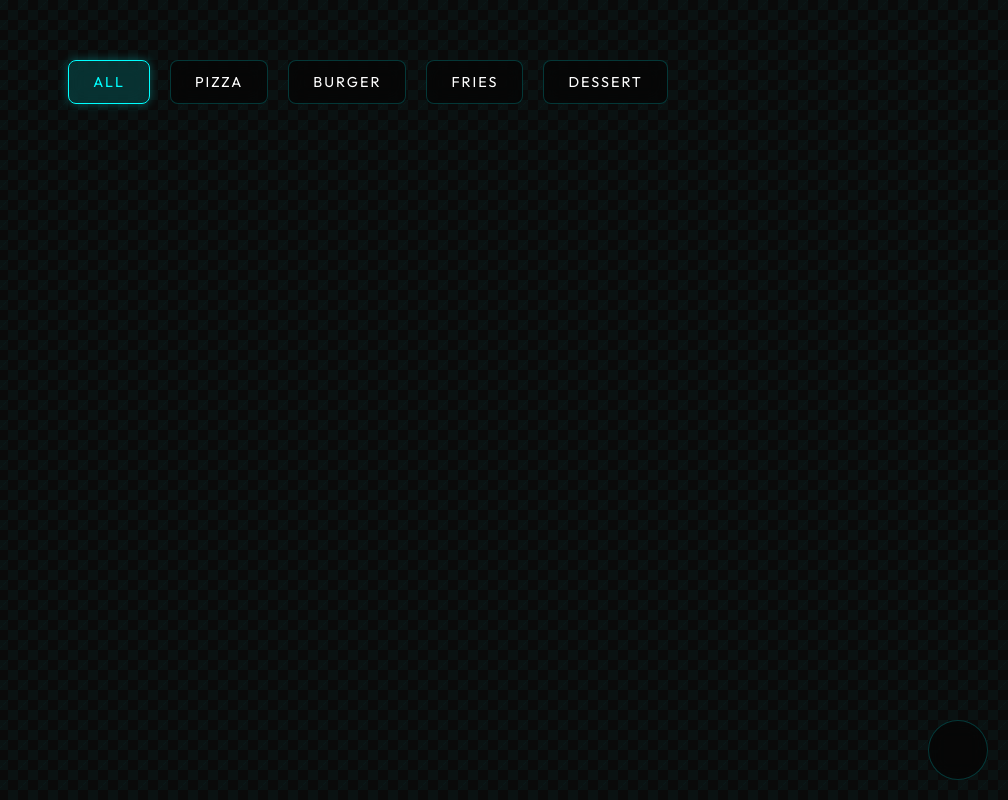
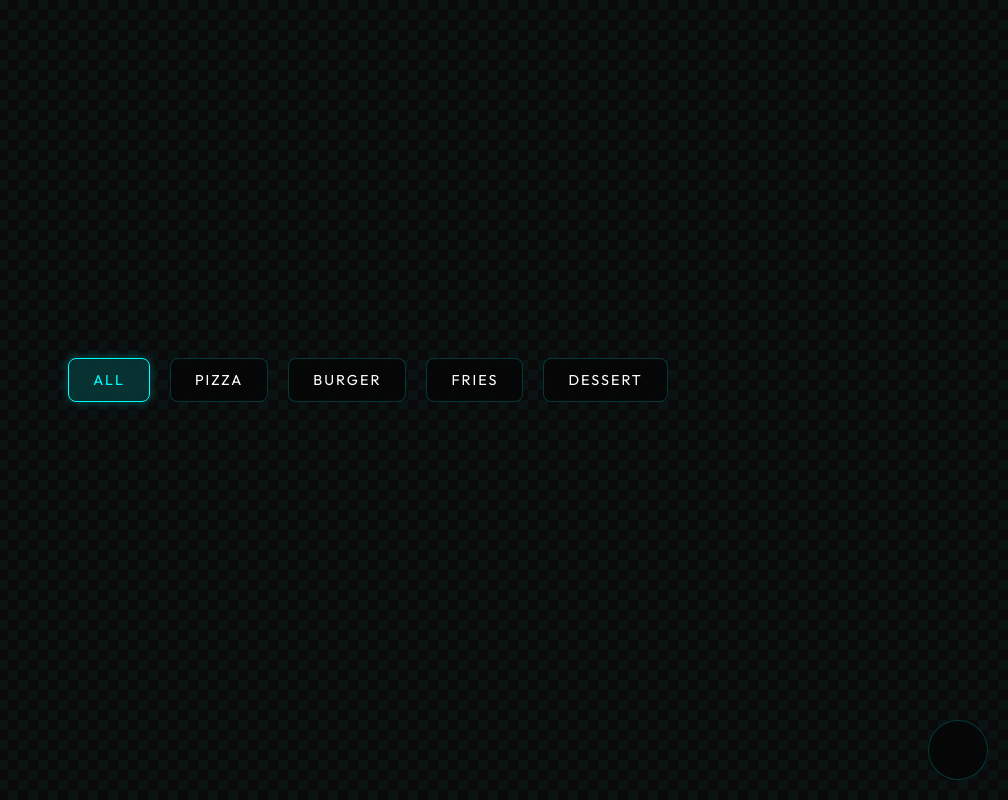
Before and after one commit to Punit-Dethe/Intuition-Eats, a website: page frontend/index.html in a window 1280 px wide. Shown: the whole page, without its empty margins (272-1280 px from the left). Drawn offline with Linux system fonts and the light colour scheme; no server answers; some icons are missing.

Commit message:
Update index.html

```diff
--- a/frontend/index.html
+++ b/frontend/index.html
@@ -6,6 +6,27 @@
     <title>AI Menu - Gen Z Style</title>
     <link href="https://fonts.googleapis.com/css2?family=Outfit:wght@400;600;700&display=swap" rel="stylesheet">
     <style>
+        body {
+            display: flex;
+            justify-content: center;
+            align-items: center;
+            height: 100vh;
+            margin: 0;
+            background-color: #0a0a0a;
+            color: #ffffff;
+            font-family: 'Outfit', sans-serif;
+            text-align: center;
+        }
+        .container {
+            padding: 2rem;
+        }
+        a {
+            color: #00ffff;
+            text-decoration: none;
+        }
+        a:hover {
+            text-decoration: underline;
+        }
         :root {
             --primary: #00ffff;    /* Neon Cyan */
             --secondary: #ff00ff;  /* Neon Pink */
```
